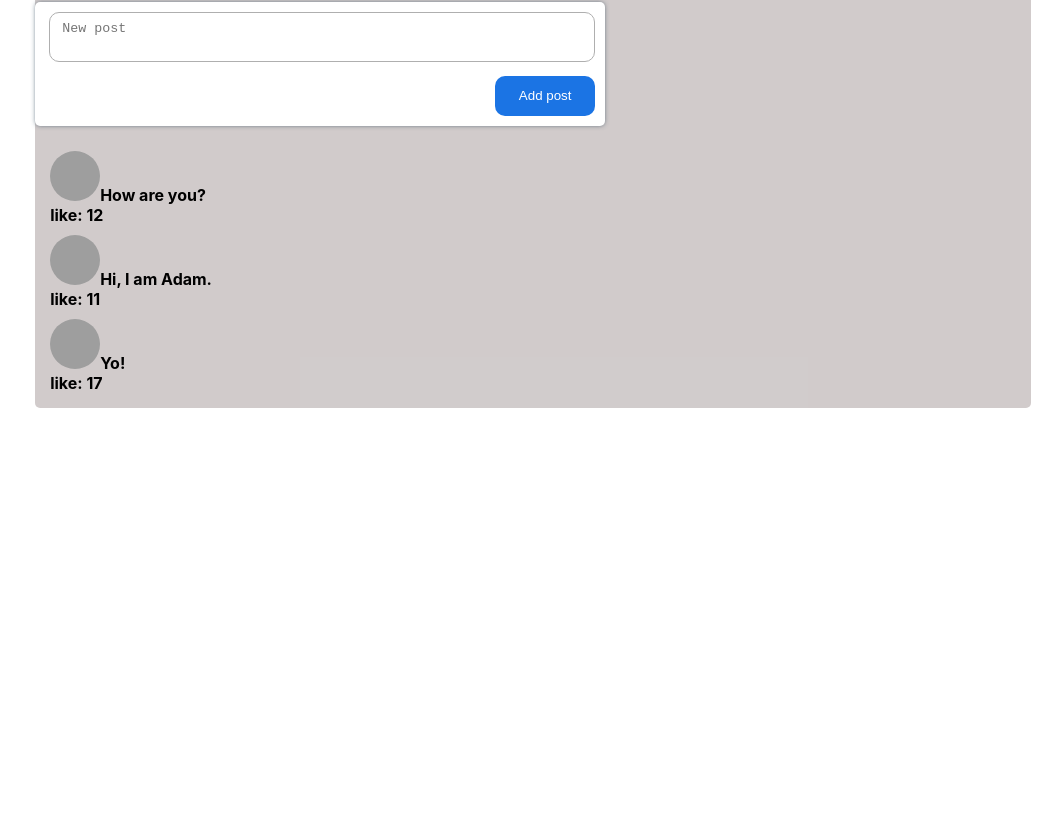
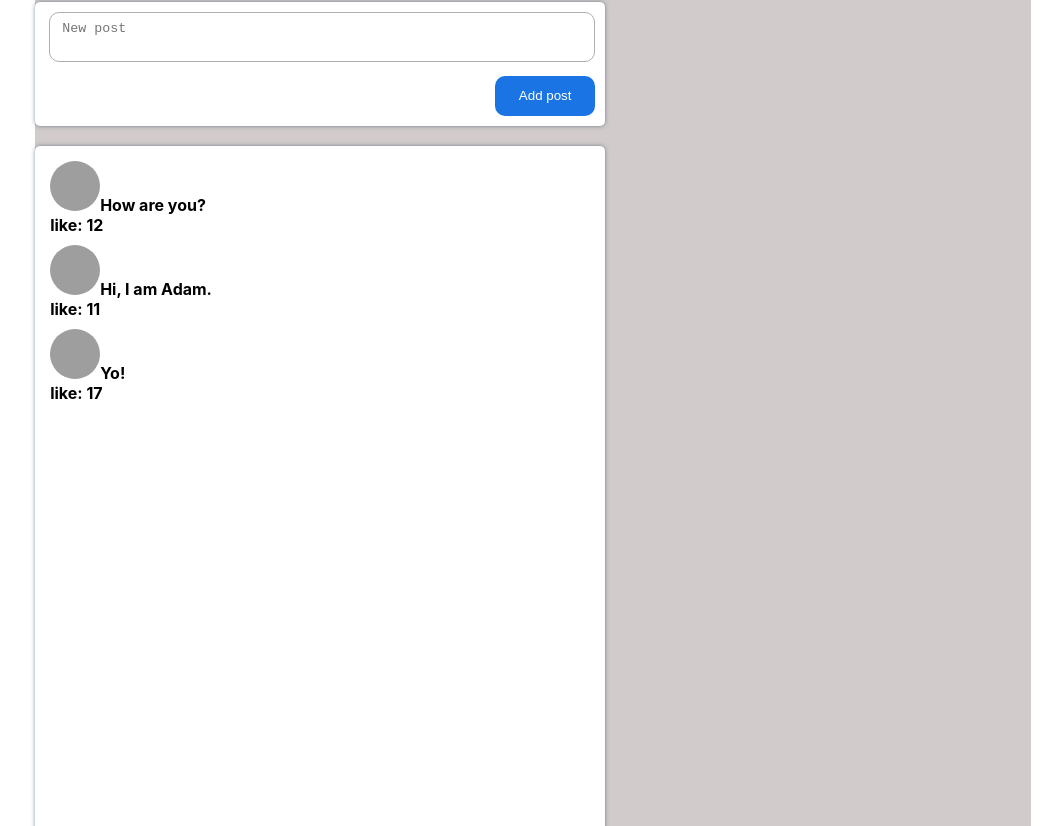
Before and after one commit to AdammmVV/SOCIAL-NETWORK, a React (Create React App) app: page /profile in a window 1280 px wide. Shown: the part 914-1740 px from the top of the page, without its empty margins (209-1271 px from the left). Before the commit the page ends 1322 px from the top, so only its background shows below. Built offline with nearby package versions, Linux system fonts and the light colour scheme; grey boxes are pictures that could not be loaded.

Commit message:
add styles in MyPosts.module.css

```diff
--- a/src/components/Profile/MyPosts/MyPosts.module.css
+++ b/src/components/Profile/MyPosts/MyPosts.module.css
@@ -1,3 +1,9 @@
 .myPosts {
-    margin: 10px;
+    padding: 10px;
+    width: 550px;
+    min-height: 100vh;
+    border-radius: 5px;
+    background-color: white;
+    margin-bottom: 20px;
+    box-shadow: 0px 0px 5px -1px rgba(34, 60, 80, 0.81);
 }
```
